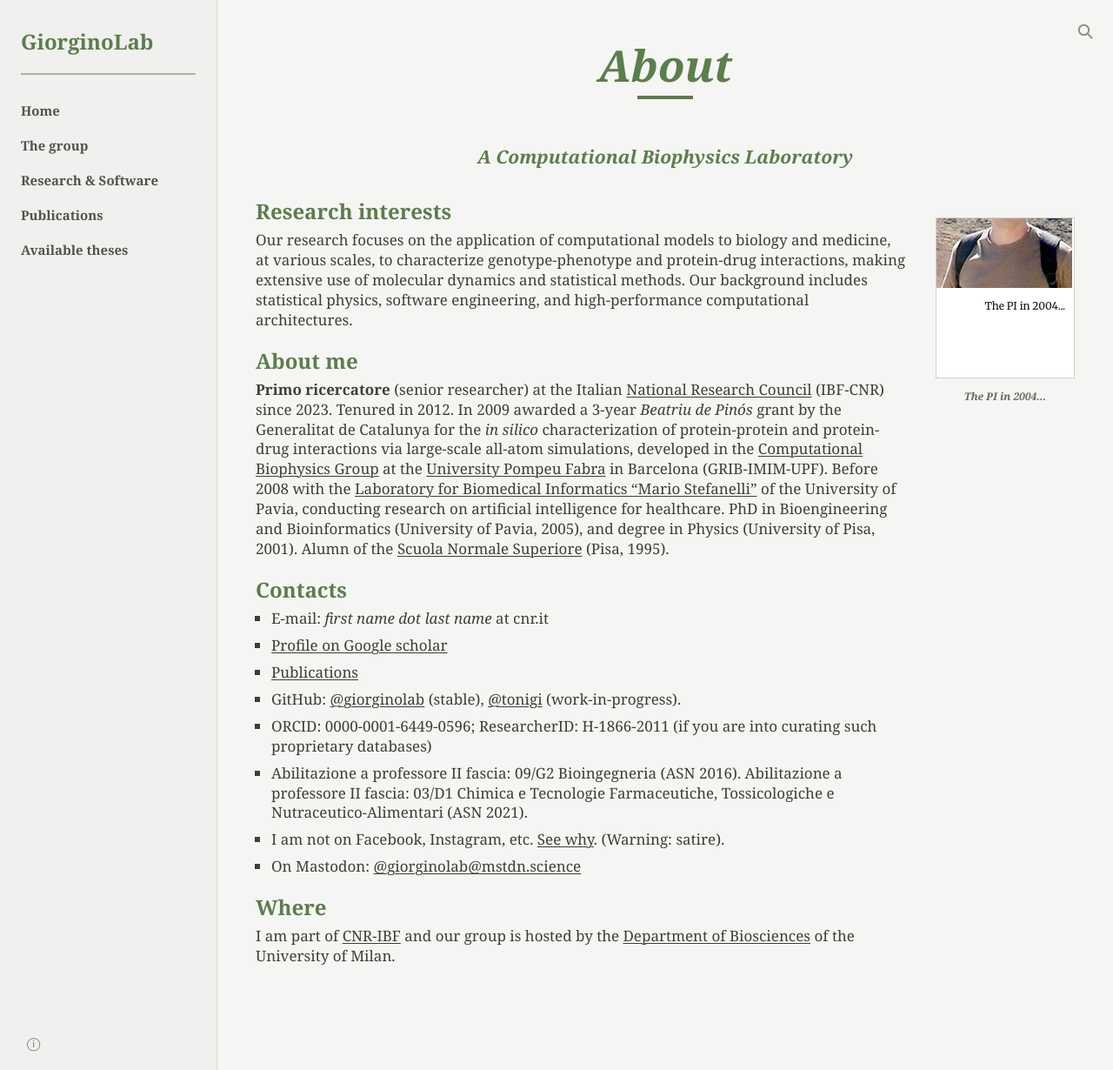
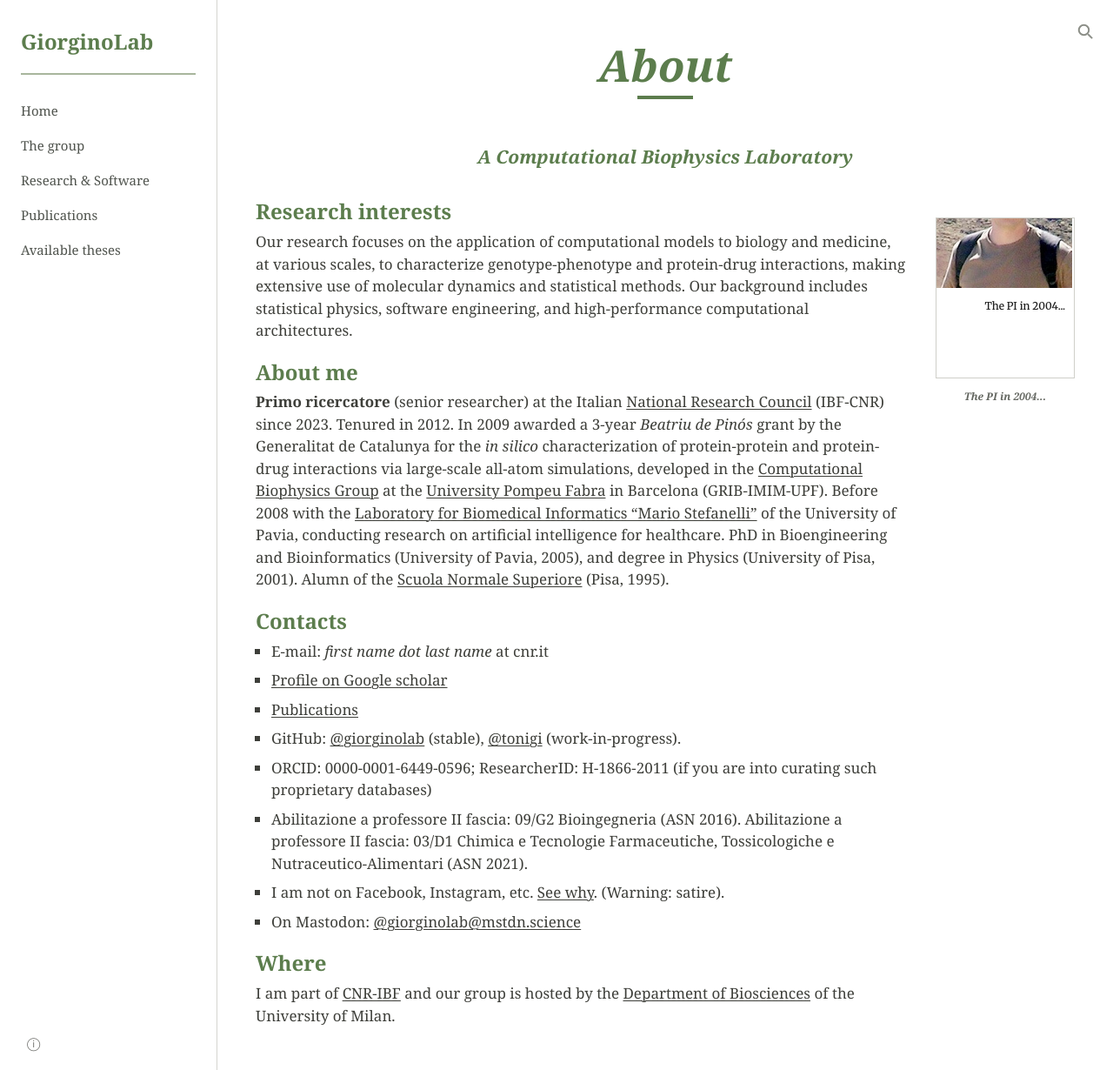
Before and after one commit to tonigi/prova1, a Jekyll site: the page built from index.md, in a window 1280 px wide and 1230 px high. Shown: the whole window at 87% size. Built offline with Jekyll 4.4.1, drawn with Linux system fonts in a browser that asks for light colours.

Commit message:
Refine homepage styling to match requested typography

```diff
--- a/assets/style.scss
+++ b/assets/style.scss
@@ -2,12 +2,12 @@
 ---
 
 :root {
-  --bg: #f5f5f3;
-  --panel: #f0f0ee;
+  --bg: #ffffff;
+  --panel: #ffffff;
   --text: #3e3f3a;
   --muted: #777c75;
   --accent: #5c7d4d;
-  --border: #d7d8d2;
+  --border: #d4d4d0;
 }
 
 *,
@@ -79,7 +79,7 @@ a {
   color: #4f534d;
   text-decoration: none;
   font-size: 15px;
-  font-weight: 700;
+  font-weight: 400;
 }
 
 .side-nav a:hover,
@@ -180,7 +180,7 @@ a {
 .about-text li {
   margin: 0 0 8px;
   font-size: 17px;
-  line-height: 1.35;
+  line-height: 1.5;
   font-weight: 400;
 }
 
@@ -294,7 +294,7 @@ a {
   .about-text p,
   .about-text li {
     font-size: 15px;
-    line-height: 1.34;
+    line-height: 1.48;
     font-weight: 400;
   }
 
```
